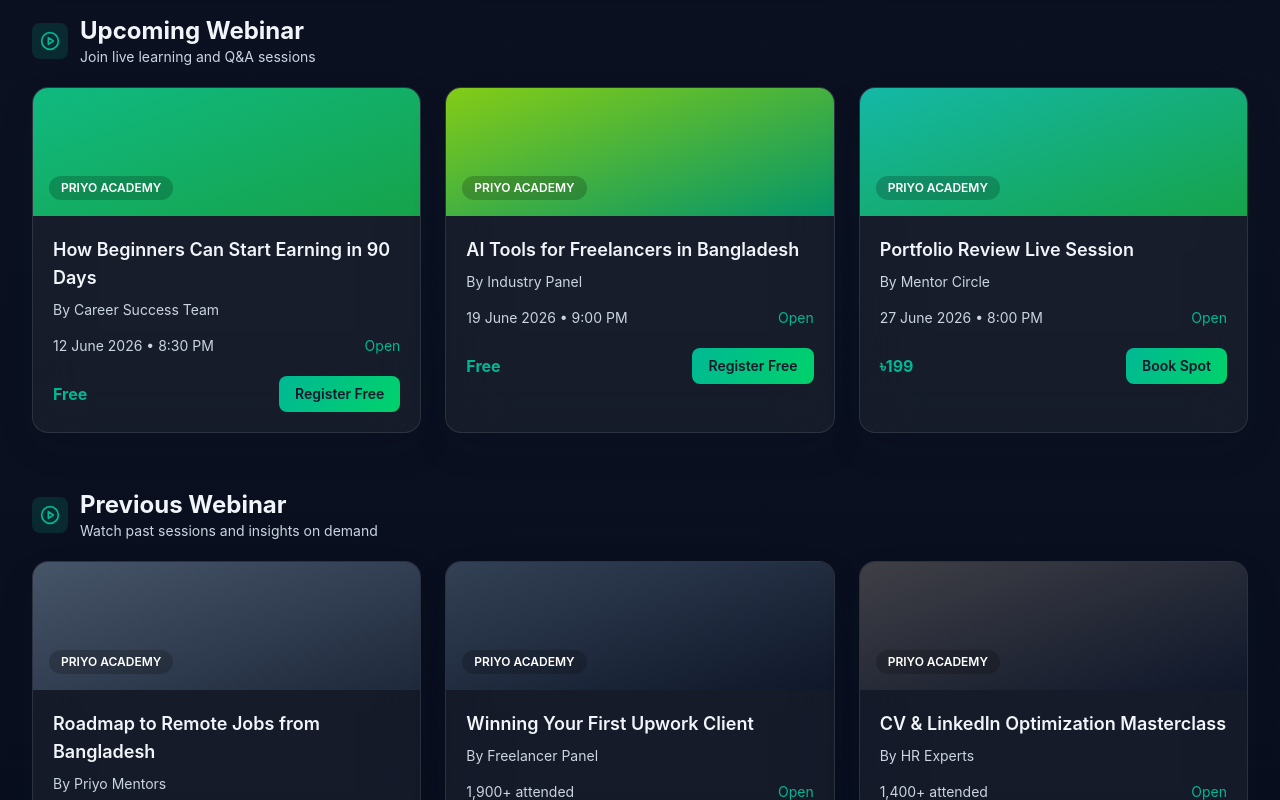
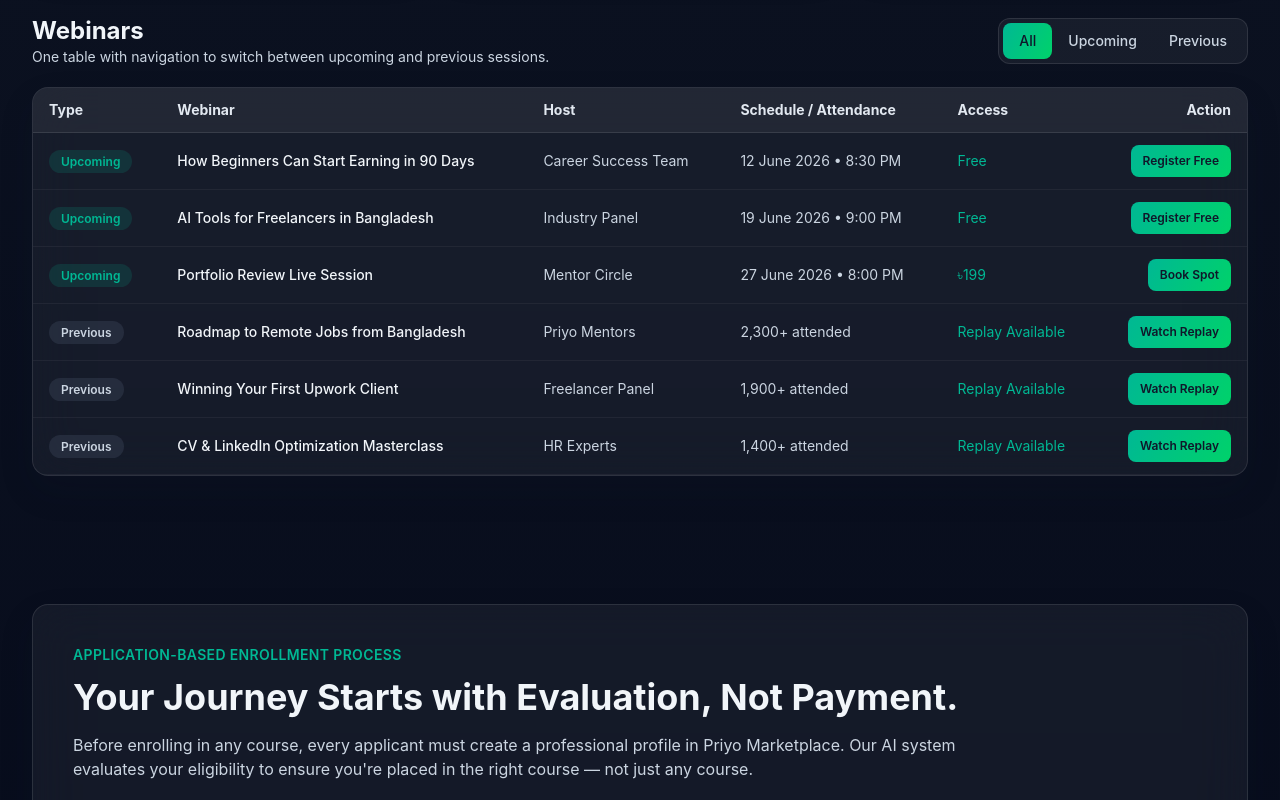
Before and after one commit to meetmdsagorkhan/priyo_academy, a Next.js app: page / in a window 1280 px wide. Shown: the part 2360-3160 px from the top of the page. Built offline with nearby package versions, Linux system fonts and the light colour scheme.

Commit message:
Unify webinars into single table with tab-style navigation

```diff
--- a/app/page.tsx
+++ b/app/page.tsx
@@ -6,13 +6,13 @@ import {
   CalendarClock,
   CreditCard,
   GraduationCap,
-  PlayCircle,
   ShieldCheck,
   Star,
   UserCheck,
   Users
 } from 'lucide-react';
 import ThemeToggle from '@/components/theme-toggle';
+import WebinarTable from '@/components/webinar-table';
 
 type CourseCard = {
   title: string;
@@ -36,16 +36,13 @@ const upcomingBatches: CourseCard[] = [
   { title: 'Motion Graphics Career Track', mentor: 'Afsana Noor', schedule: 'Starts 02 July 2026', fee: '৳11,200', tone: 'from-emerald-600 to-green-500', cta: 'Apply for Evaluation' }
 ];
 
-const upcomingWebinars: CourseCard[] = [
-  { title: 'How Beginners Can Start Earning in 90 Days', mentor: 'Career Success Team', schedule: '12 June 2026 • 8:30 PM', fee: 'Free', tone: 'from-emerald-500 to-green-600', cta: 'Register Free' },
-  { title: 'AI Tools for Freelancers in Bangladesh', mentor: 'Industry Panel', schedule: '19 June 2026 • 9:00 PM', fee: 'Free', tone: 'from-lime-500 to-emerald-600', cta: 'Register Free' },
-  { title: 'Portfolio Review Live Session', mentor: 'Mentor Circle', schedule: '27 June 2026 • 8:00 PM', fee: '৳199', tone: 'from-teal-500 to-green-600', cta: 'Book Spot' }
-];
-
-const previousWebinars: CourseCard[] = [
-  { title: 'Roadmap to Remote Jobs from Bangladesh', mentor: 'Priyo Mentors', schedule: '2,300+ attended', fee: 'Replay Available', tone: 'from-slate-600 to-slate-800', cta: 'Watch Replay' },
-  { title: 'Winning Your First Upwork Client', mentor: 'Freelancer Panel', schedule: '1,900+ attended', fee: 'Replay Available', tone: 'from-slate-700 to-slate-900', cta: 'Watch Replay' },
-  { title: 'CV & LinkedIn Optimization Masterclass', mentor: 'HR Experts', schedule: '1,400+ attended', fee: 'Replay Available', tone: 'from-zinc-700 to-slate-900', cta: 'Watch Replay' }
+const webinars = [
+  { title: 'How Beginners Can Start Earning in 90 Days', host: 'Career Success Team', schedule: '12 June 2026 • 8:30 PM', access: 'Free', cta: 'Register Free', type: 'Upcoming' as const },
+  { title: 'AI Tools for Freelancers in Bangladesh', host: 'Industry Panel', schedule: '19 June 2026 • 9:00 PM', access: 'Free', cta: 'Register Free', type: 'Upcoming' as const },
+  { title: 'Portfolio Review Live Session', host: 'Mentor Circle', schedule: '27 June 2026 • 8:00 PM', access: '৳199', cta: 'Book Spot', type: 'Upcoming' as const },
+  { title: 'Roadmap to Remote Jobs from Bangladesh', host: 'Priyo Mentors', schedule: '2,300+ attended', access: 'Replay Available', cta: 'Watch Replay', type: 'Previous' as const },
+  { title: 'Winning Your First Upwork Client', host: 'Freelancer Panel', schedule: '1,900+ attended', access: 'Replay Available', cta: 'Watch Replay', type: 'Previous' as const },
+  { title: 'CV & LinkedIn Optimization Masterclass', host: 'HR Experts', schedule: '1,400+ attended', access: 'Replay Available', cta: 'Watch Replay', type: 'Previous' as const }
 ];
 
 const features = [
@@ -201,8 +198,7 @@ export default function Home() {
 
         <ProgramGrid title="Featured Courses" subtitle="Most enrolled and highest-rated tracks" icon={GraduationCap} items={featuredCourses} />
         <ProgramGrid title="Upcoming Batches" subtitle="New intakes opening soon" icon={CalendarClock} items={upcomingBatches} />
-        <ProgramGrid title="Upcoming Webinar" subtitle="Join live learning and Q&A sessions" icon={PlayCircle} items={upcomingWebinars} />
-        <ProgramGrid title="Previous Webinar" subtitle="Watch past sessions and insights on demand" icon={PlayCircle} items={previousWebinars} />
+        <WebinarTable items={webinars} />
       </section>
 
       <section id="admission" className="section-shell py-16">
--- /dev/null
+++ b/components/webinar-table.tsx
@@ -0,0 +1,86 @@
+'use client';
+
+import { useMemo, useState } from 'react';
+
+type WebinarItem = {
+  title: string;
+  host: string;
+  schedule: string;
+  access: string;
+  cta: string;
+  type: 'Upcoming' | 'Previous';
+};
+
+export default function WebinarTable({ items }: { items: WebinarItem[] }) {
+  const [filter, setFilter] = useState<'All' | 'Upcoming' | 'Previous'>('All');
+
+  const filteredItems = useMemo(() => {
+    if (filter === 'All') return items;
+    return items.filter((item) => item.type === filter);
+  }, [filter, items]);
+
+  return (
+    <section className="mt-14">
+      <div className="mb-5 flex flex-wrap items-center justify-between gap-3">
+        <div>
+          <h3 className="text-2xl font-bold">Webinars</h3>
+          <p className="text-sm text-slate-300">One table with navigation to switch between upcoming and previous sessions.</p>
+        </div>
+        <div className="inline-flex rounded-xl border border-white/10 bg-white/5 p-1">
+          {(['All', 'Upcoming', 'Previous'] as const).map((tab) => (
+            <button
+              key={tab}
+              onClick={() => setFilter(tab)}
+              className={`rounded-lg px-4 py-2 text-sm font-medium transition ${
+                filter === tab ? 'bg-brand-gradient text-slate-900' : 'text-slate-300 hover:text-white'
+              }`}
+            >
+              {tab}
+            </button>
+          ))}
+        </div>
+      </div>
+
+      <div className="glass-card overflow-x-auto">
+        <table className="min-w-full text-left text-sm">
+          <thead className="border-b border-white/10 bg-white/5 text-slate-200">
+            <tr>
+              <th className="px-4 py-3">Type</th>
+              <th className="px-4 py-3">Webinar</th>
+              <th className="px-4 py-3">Host</th>
+              <th className="px-4 py-3">Schedule / Attendance</th>
+              <th className="px-4 py-3">Access</th>
+              <th className="px-4 py-3 text-right">Action</th>
+            </tr>
+          </thead>
+          <tbody>
+            {filteredItems.map((item) => (
+              <tr key={item.title} className="border-b border-white/5">
+                <td className="px-4 py-3">
+                  <span
+                    className={`rounded-full px-3 py-1 text-xs font-semibold ${
+                      item.type === 'Upcoming'
+                        ? 'bg-brand-500/15 text-brand-500'
+                        : 'bg-slate-500/20 text-slate-300'
+                    }`}
+                  >
+                    {item.type}
+                  </span>
+                </td>
+                <td className="px-4 py-3 font-medium text-slate-100">{item.title}</td>
+                <td className="px-4 py-3 text-slate-300">{item.host}</td>
+                <td className="px-4 py-3 text-slate-300">{item.schedule}</td>
+                <td className="px-4 py-3 text-brand-500">{item.access}</td>
+                <td className="px-4 py-3 text-right">
+                  <button className="rounded-lg bg-brand-gradient px-3 py-2 text-xs font-semibold text-slate-900">
+                    {item.cta}
+                  </button>
+                </td>
+              </tr>
+            ))}
+          </tbody>
+        </table>
+      </div>
+    </section>
+  );
+}
```
